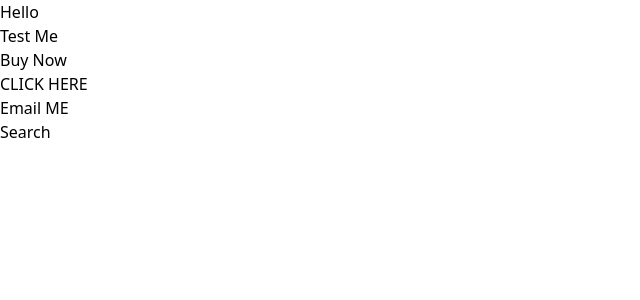
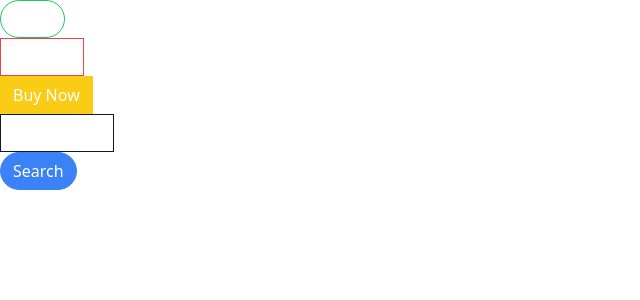
Before and after one commit to blksmk8483/comps, a React (Create React App) app: page / in a window 1280 px wide. Shown: the top 300 px of the page, without its empty margins (0-640 px from the left). Built offline with nearby package versions, Linux system fonts and the light colour scheme.

Commit message:
installed classnames, added various configs for styling

```diff
--- a/package.json
+++ b/package.json
@@ -6,6 +6,7 @@
     "@testing-library/jest-dom": "^5.16.5",
     "@testing-library/react": "^13.4.0",
     "@testing-library/user-event": "^13.5.0",
+    "classnames": "^2.3.2",
     "prop-types": "^15.8.1",
     "react": "^18.2.0",
     "react-dom": "^18.2.0",
--- a/src/App.js
+++ b/src/App.js
@@ -4,22 +4,19 @@
     return (
         <div>
             <div>
-                <Button>Hello</Button>
+                <Button success rounded outline>Hello</Button>
             </div>
             <div>
-                <Button>Test Me</Button>
+                <Button danger outline>Test Me</Button>
             </div>
             <div>
-                <Button>Buy Now</Button>
+                <Button warning >Buy Now</Button>
             </div>
             <div>
-                <Button>CLICK HERE</Button>
+                <Button secondary outline>CLICK HERE</Button>
             </div>
             <div>
-                <Button>Email ME</Button>
-            </div>
-            <div>
-                <Button>Search</Button>
+                <Button primary rounded>Search</Button>
             </div>
         </div>
     )
--- a/src/Button.js
+++ b/src/Button.js
@@ -1,4 +1,4 @@
-import PropTypes from 'prop-types';
+import className from 'classnames';
 
 function Button({
     children,
@@ -10,11 +10,23 @@
     outline,
     rounded
 }) {
-    // if (primary && secondary) {
-    //     throw new Error('only one of the primary and secondary should be provided')
-    // }
+   const classes = className('px-3 py-1.5 border', {
+    'border-blue-500 bg-blue-500 text-white': primary,
+    'border-gray-900 bg-gray-900 text-white': secondary,
+    'border-green-500 bg-green-500 text-white': success,
+    'border-yellow-400 bg-yellow-400 text-white': warning,
+    'border-red-500 bg-red-500 text-white': danger,
+    'rounded-full': rounded,
+    'bg-white': outline,
+    'text-blue-500': outline && primary,
+    'text-gray-900': outline && secondary,
+    'text-green-500': outline && success,
+    'text-yellow-400': outline && warning,
+    'text-red-500': outline && danger,
 
-    return <button>{children}</button>
+   });
+
+    return <button className={classes}>{children}</button>
 }
 
 Button.propTypes = {
```
Also changed, not shown: 1 other file (tests, documents, lock files or other folders).
